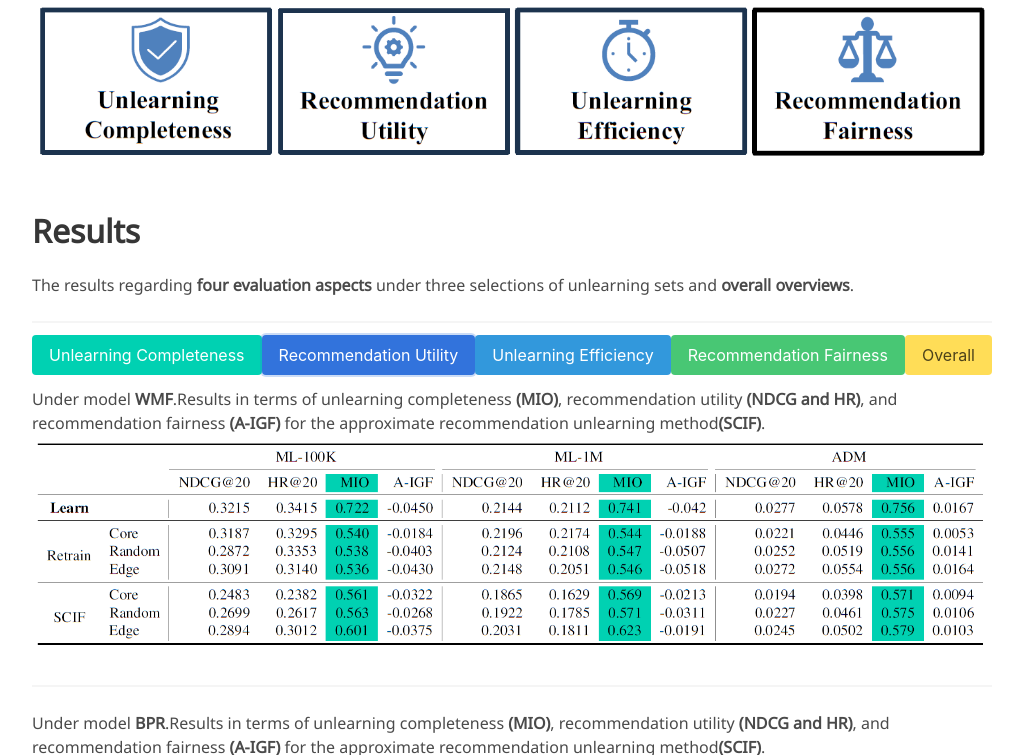
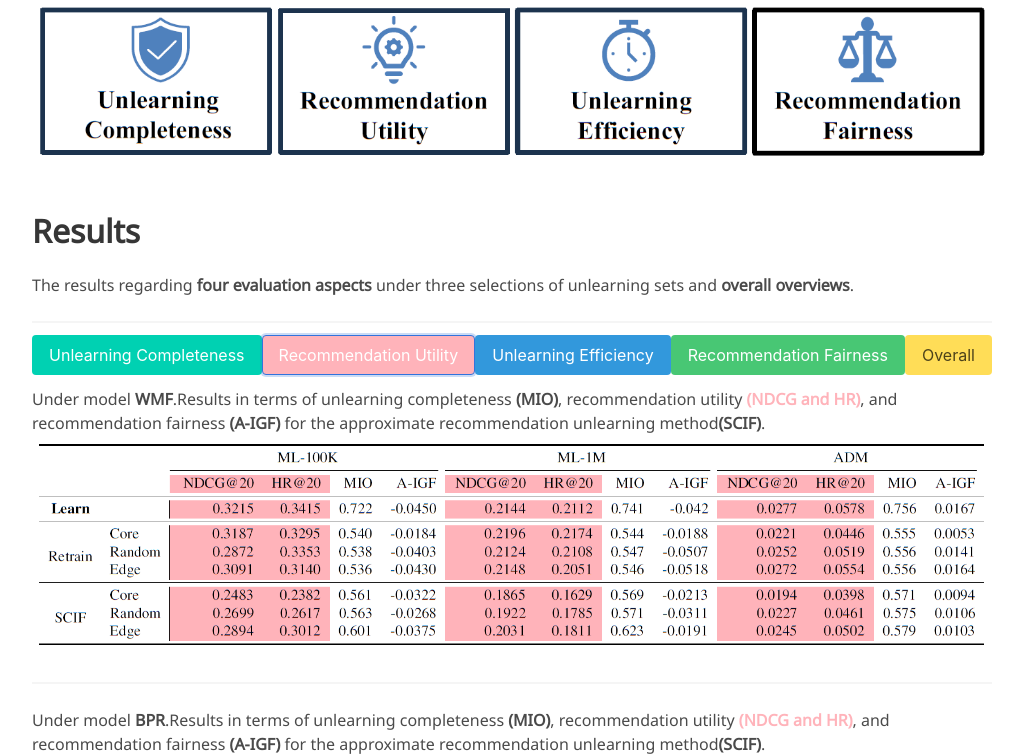
Before and after one commit to oktton/oktton.github.io, a plain HTML site: page index.html in a window 1280 px wide. Both pictures are taken after a click on the button "Recommendation Utility". Shown: the part 1617-2372 px from the top of the page, without its empty margins (128-1151 px from the left). Drawn offline with nearby package versions, Linux system fonts and the light colour scheme; some icons are missing; a web font is replaced by a local one.

Commit message:
web_v1.2_add

```diff
--- a/index.html
+++ b/index.html
@@ -169,7 +169,7 @@ experiments on existing recommendation unlearning methods.
 
           <div class = "columns is-centered">
             <button id="button1" class="button is-primary">Unlearning Completeness</button>
-            <button id="button2" class="button is-link">Recommendation Utility</button>
+            <button id="button2" class="button" style="background-color: #ffb3ba; color: white;">Recommendation Utility</button>
             <button id="button3" class="button is-info">Unlearning Efficiency</button>
             <button id="button4" class="button is-success">Recommendation Fairness</button>
             <button id="button5" class="button is-warning">Overall</button>
@@ -177,44 +177,44 @@ experiments on existing recommendation unlearning methods.
         <script src="script.js"></script>
 
         <div id="content1">
-          <p>Under model <b>WMF</b>.Results in terms of unlearning completeness <b>(MIO)</b>, recommendation utility <b>(NDCG and HR)</b>, and recommendation fairness <b>(A-IGF)</b> for the approximate recommendation unlearning method<b>(SCIF)</b>.</p>
+          <p>Under model <b>WMF</b>.Results in terms of unlearning completeness <b><span style="color: #00d1b2;">(MIO)</span></b>, recommendation utility <b>(NDCG and HR)</b>, and recommendation fairness <b>(A-IGF)</b> for the approximate recommendation unlearning method<b>(SCIF)</b>.</p>
           <img loading="lazy" src="static/images/WMF_UC.PNG" alt="2" />
           <hr>
-          <p>Under model <b>BPR</b>.Results in terms of unlearning completeness <b>(MIO)</b>, recommendation utility <b>(NDCG and HR)</b>, and recommendation fairness <b>(A-IGF)</b> for the approximate recommendation unlearning method<b>(SCIF)</b>.</p>
+          <p>Under model <b>BPR</b>.Results in terms of unlearning completeness <b><span style="color: #00d1b2;">(MIO)</span></b>, recommendation utility <b>(NDCG and HR)</b>, and recommendation fairness <b>(A-IGF)</b> for the approximate recommendation unlearning method<b>(SCIF)</b>.</p>
           <img loading="lazy" src="static/images/BPR_UC.PNG" alt="2" />
 
         </div>
 
       <div id="content2" style="display: none;">
-        <p>Under model <b>WMF</b>.Results in terms of unlearning completeness <b>(MIO)</b>, recommendation utility <b>(NDCG and HR)</b>, and recommendation fairness <b>(A-IGF)</b> for the approximate recommendation unlearning method<b>(SCIF)</b>.</p>
-        <img loading="lazy" src="static/images/WMF_UC.PNG" alt="2" />
+        <p>Under model <b>WMF</b>.Results in terms of unlearning completeness <b>(MIO)</b>, recommendation utility <b><span style="color: #ffb3ba;">(NDCG and HR)</span></b>, and recommendation fairness <b>(A-IGF)</b> for the approximate recommendation unlearning method<b>(SCIF)</b>.</p>
+        <img loading="lazy" src="static/images/WMF_RU.PNG" alt="2" />
         <hr>
-        <p>Under model <b>BPR</b>.Results in terms of unlearning completeness <b>(MIO)</b>, recommendation utility <b>(NDCG and HR)</b>, and recommendation fairness <b>(A-IGF)</b> for the approximate recommendation unlearning method<b>(SCIF)</b>.</p>
-        <img loading="lazy" src="static/images/BPR_UC.PNG" alt="2" />
+        <p>Under model <b>BPR</b>.Results in terms of unlearning completeness <b>(MIO)</b>, recommendation utility <b><span style="color: #ffb3ba;">(NDCG and HR)</span></b>, and recommendation fairness <b>(A-IGF)</b> for the approximate recommendation unlearning method<b>(SCIF)</b>.</p>
+        <img loading="lazy" src="static/images/BPR_RU.PNG" alt="2" />
         <hr>
-        <p>Under model <b>WMF, BPR and LightGCN</b>.Results in terms of recommendation utility<b>(NDCG and HR)</b> for exact recommendation unlearning methods<b>(SISA, RecEraser and UltraRE)</b>.</p>
+        <p>Under model <b>WMF, BPR and LightGCN</b>.Results in terms of recommendation utility<b><span style="color: #ffb3ba;">(NDCG and HR)</span></b> for exact recommendation unlearning methods<b>(SISA, RecEraser and UltraRE)</b>.</p>
         <img loading="lazy" src="static/images/AC_RU.PNG" alt="2" />
       </div>
 
       <div id="content3" style="display: none;">
-        <p>Under model <b>WMF, BPR and LightGCN</b>.Results in terms of unlearning efficiency <b>(running time in seconds ↓)</b>.</p>
+        <p>Under model <b>WMF, BPR and LightGCN</b>.Results in terms of unlearning efficiency <b><span style="color: #209cee;">(running time in seconds ↓)</span></b>.</p>
         <img loading="lazy" src="static/images/UE.PNG" alt="2" />
       </div>
 
       <div id="content4" style="display: none;">
-        <p>Under model <b>WMF</b>.Results in terms of unlearning completeness <b>(MIO)</b>, recommendation utility <b>(NDCG and HR)</b>, and recommendation fairness <b>(A-IGF)</b> for the approximate recommendation unlearning method<b>(SCIF)</b>.</p>
-        <img loading="lazy" src="static/images/WMF_UC.PNG" alt="2" />
-        <hr>
-        <p>Under model <b>BPR</b>.Results in terms of unlearning completeness <b>(MIO)</b>, recommendation utility <b>(NDCG and HR)</b>, and recommendation fairness <b>(A-IGF)</b> for the approximate recommendation unlearning method<b>(SCIF)</b>.</p>
-        <img loading="lazy" src="static/images/BPR_UC.PNG" alt="2" />
-        <hr>
-        <p>Under model <b>WMF</b>.Results in terms of recommendation fairness<b>(A-IGF and shardGF)</b> for exact recommendation unlearning methods<b>(SISA, RecEraser and UltraRE)</b>.</p>
+        <p>Under model <b>WMF</b>.Results in terms of unlearning completeness <b>(MIO)</b>, recommendation utility <b>(NDCG and HR)</b>, and recommendation fairness <b><span style="color: #23d160;">(A-IGF)</span></b> for the approximate recommendation unlearning method<b>(SCIF)</b>.</p>
         <img loading="lazy" src="static/images/WMF_RF.PNG" alt="2" />
         <hr>
-        <p>Under model <b>BPR</b>.Results in terms of recommendation fairness<b>(A-IGF and shardGF)</b> for exact recommendation unlearning methods<b>(SISA, RecEraser and UltraRE)</b>.</p>
+        <p>Under model <b>BPR</b>.Results in terms of unlearning completeness <b>(MIO)</b>, recommendation utility <b>(NDCG and HR)</b>, and recommendation fairness <b><span style="color: #23d160;">(A-IGF)</span></b> for the approximate recommendation unlearning method<b>(SCIF)</b>.</p>
         <img loading="lazy" src="static/images/BPR_RF.PNG" alt="2" />
         <hr>
-        <p>Under model <b>LightGCN</b>.Results in terms of recommendation fairness<b>(A-IGF and shardGF)</b> for exact recommendation unlearning methods<b>(SISA, RecEraser and UltraRE)</b>.</p>
+        <p>Under model <b>WMF</b>.Results in terms of recommendation fairness<b><span style="color: #23d160;">(A-IGF and shardGF)</span></b> for exact recommendation unlearning methods<b>(SISA, RecEraser and UltraRE)</b>.</p>
+        <img loading="lazy" src="static/images/AC_WMF_RF.PNG" alt="2" />
+        <hr>
+        <p>Under model <b>BPR</b>.Results in terms of recommendation fairness<b><span style="color: #23d160;">(A-IGF and shardGF)</span></b> for exact recommendation unlearning methods<b>(SISA, RecEraser and UltraRE)</b>.</p>
+        <img loading="lazy" src="static/images/AC_BPR_RF.PNG" alt="2" />
+        <hr>
+        <p>Under model <b>LightGCN</b>.Results in terms of recommendation fairness<b><span style="color: #23d160;">(A-IGF and shardGF)</span></b> for exact recommendation unlearning methods<b>(SISA, RecEraser and UltraRE)</b>.</p>
         <img loading="lazy" src="static/images/LightGCN_RF.PNG" alt="2" />
       </div>
 
```
